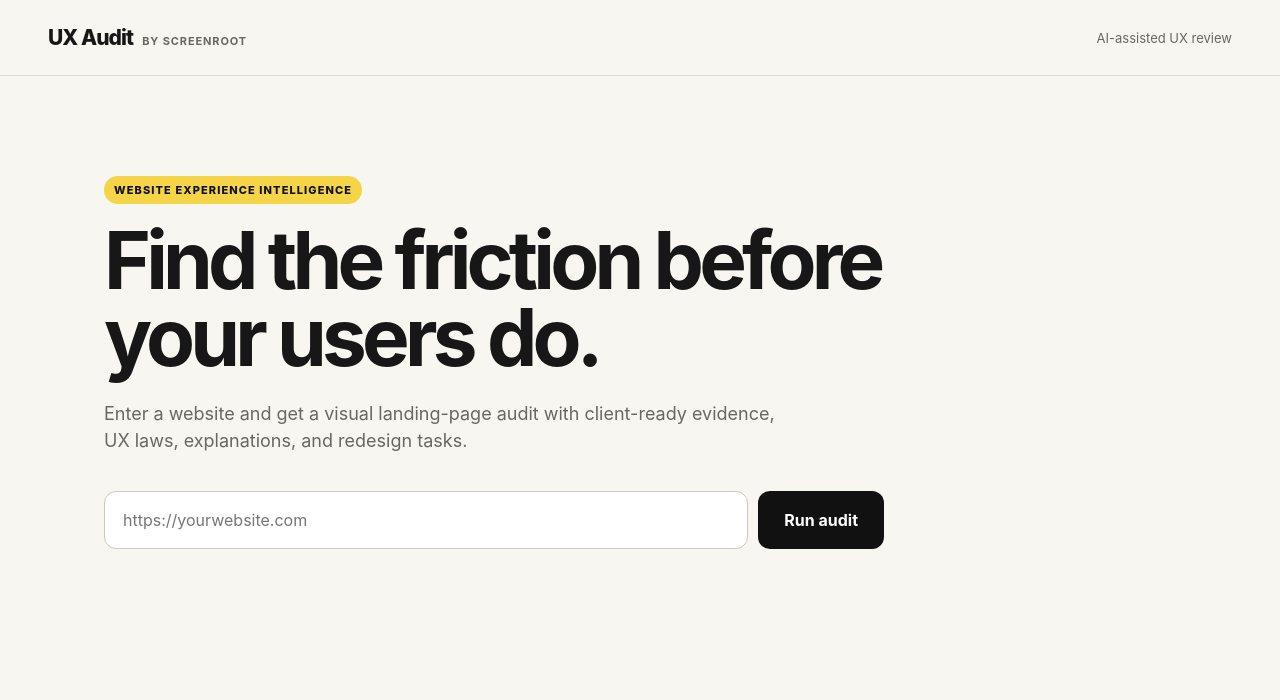
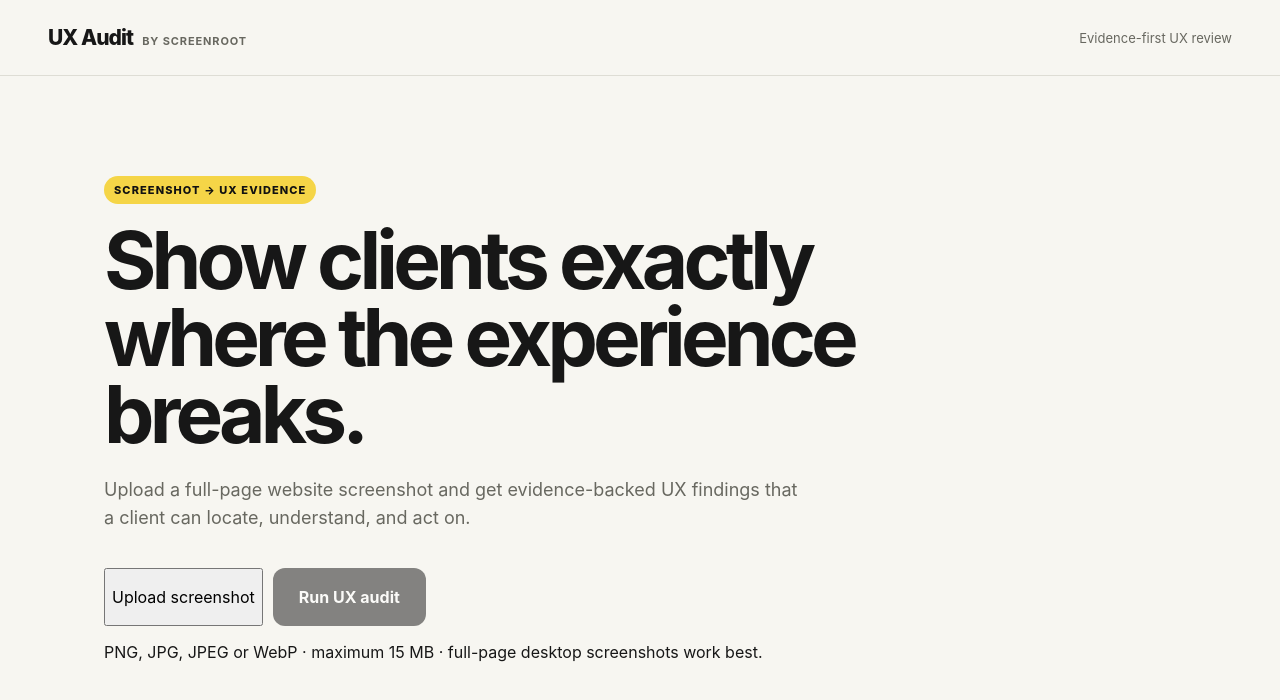
Before and after one commit to Zunaidscreenroot/uxaudit, a Next.js app: page / in a window 1280 px wide. Shown: the top 700 px of the page. Built offline with nearby package versions, Linux system fonts and the light colour scheme.

Commit message:
Replace URL input with screenshot upload UX

```diff
--- a/app/page.tsx
+++ b/app/page.tsx
@@ -1,9 +1,9 @@
 "use client";
-import { FormEvent, useState } from "react";
+import { ChangeEvent, FormEvent, useRef, useState } from "react";
 import type { AuditPage, AuditResult, AuditStage } from "@/lib/audit";
 
 const PIPELINE = [
-  { id: "capture", label: "Taking page snapshot" },
+  { id: "capture", label: "Preparing screenshot" },
   { id: "analyse", label: "Finding UX evidence" },
   { id: "enrich", label: "Applying UX standards" },
   { id: "complete", label: "Finalising evidence report" },
@@ -13,24 +13,42 @@ function ProgressPanel({ stages }: { stages: Record<string, AuditStage> }) {
   const active = Object.values(stages).find((stage) => stage.status === "active");
   const activeIndex = Math.max(0, PIPELINE.findIndex((item) => item.id === active?.id));
   return <div className="progressCard" role="status" aria-live="polite">
-    <div className="progressTop"><div><div className="muted">LIVE AUDIT PIPELINE</div><h2>{active?.label ?? "Preparing audit"}</h2><p>{active?.detail ?? "Starting the audit pipeline…"}</p></div><div className="progressSpinner" aria-hidden="true" /></div>
+    <div className="progressTop"><div><div className="muted">LIVE AUDIT PIPELINE</div><h2>{active?.label ?? "Preparing audit"}</h2><p>{active?.detail ?? "Starting the screenshot review…"}</p></div><div className="progressSpinner" aria-hidden="true" /></div>
     <div className="pipeline">{PIPELINE.map((item, index) => { const state = stages[item.id]; const done = index < activeIndex || state?.status === "complete"; const current = item.id === active?.id; return <div className={`pipelineStep ${done ? "done" : ""} ${current ? "current" : ""}`} key={item.id}><span className="pipelineIcon">{done ? "✓" : index + 1}</span><div><strong>{item.label}</strong><small>{done ? "Complete" : current ? "In progress" : "Waiting"}</small></div></div>; })}</div>
-    <div className="pipelineNote">The screenshot is used internally as the visual source of truth. The client-facing MVP focuses on concrete evidence and the exact page section where each issue appears. Region highlighting is intentionally disabled for now.</div>
+    <div className="pipelineNote">The uploaded screenshot is the source of truth. The audit focuses on concrete, client-ready UX evidence and tells you exactly which page section and visible element each finding refers to.</div>
   </div>;
 }
 
 export default function Home() {
-  const [url, setUrl] = useState("");
+  const [file, setFile] = useState<File | null>(null);
+  const [preview, setPreview] = useState("");
   const [result, setResult] = useState<AuditResult | null>(null);
   const [loading, setLoading] = useState(false);
   const [error, setError] = useState("");
   const [stages, setStages] = useState<Record<string, AuditStage>>({});
+  const inputRef = useRef<HTMLInputElement>(null);
   const page = result?.pages[0] as AuditPage | undefined;
 
+  function selectFile(event: ChangeEvent<HTMLInputElement>) {
+    const selected = event.target.files?.[0];
+    if (!selected) return;
+    setError(""); setResult(null); setFile(selected);
+    setPreview(URL.createObjectURL(selected));
+  }
+
+  function clearFile() {
+    setFile(null); setPreview("");
+    if (inputRef.current) inputRef.current.value = "";
+  }
+
   async function runAudit(event: FormEvent) {
-    event.preventDefault(); setLoading(true); setError(""); setResult(null); setStages({});
+    event.preventDefault();
+    if (!file) { setError("Upload a screenshot first."); return; }
+    setLoading(true); setError(""); setResult(null); setStages({});
     try {
-      const response = await fetch("/api/audit", { method: "POST", headers: { "Content-Type": "application/json" }, body: JSON.stringify({ url }) });
+      const body = new FormData();
+      body.append("screenshot", file);
+      const response = await fetch("/api/audit", { method: "POST", body });
       if (!response.ok) { const data = await response.json().catch(() => ({})); throw new Error(data.error ?? "Audit failed."); }
       if (!response.body) throw new Error("The audit server did not return a progress stream.");
       const reader = response.body.getReader(); const decoder = new TextDecoder(); let buffer = "";
@@ -50,14 +68,24 @@ export default function Home() {
   const low = findings.filter((finding) => finding.severity === "low").length;
 
   return <main className="shell">
-    <nav className="nav"><div className="brandLockup"><div className="brand">UX Audit</div><div className="brandByline">by ScreenRoot</div></div><div className="navMeta">AI-assisted UX review</div></nav>
-    <section className="hero"><div className="eyebrow">Website experience intelligence</div><h1>Find the friction before your users do.</h1><p className="lede">Enter a website and get a visual landing-page audit with client-ready evidence, UX laws, explanations, and redesign tasks.</p><form className="auditForm" onSubmit={runAudit}><input className="urlInput" type="text" inputMode="url" placeholder="https://yourwebsite.com" value={url} onChange={(event) => setUrl(event.target.value)} aria-label="Website URL" /><button className="auditButton" type="submit" disabled={loading}>{loading ? "Running audit…" : "Run audit"}</button></form>{error && <div className="error">{error}</div>}</section>
+    <nav className="nav"><div className="brandLockup"><div className="brand">UX Audit</div><div className="brandByline">by ScreenRoot</div></div><div className="navMeta">Evidence-first UX review</div></nav>
+    <section className="hero"><div className="eyebrow">Screenshot → UX evidence</div><h1>Show clients exactly where the experience breaks.</h1><p className="lede">Upload a full-page website screenshot and get evidence-backed UX findings that a client can locate, understand, and act on.</p>
+      <form className="auditForm" onSubmit={runAudit}>
+        <input ref={inputRef} type="file" accept="image/png,image/jpeg,image/webp" onChange={selectFile} hidden />
+        <button className="uploadButton" type="button" onClick={() => inputRef.current?.click()} disabled={loading}>{file ? "Change screenshot" : "Upload screenshot"}</button>
+        <button className="auditButton" type="submit" disabled={loading || !file}>{loading ? "Reviewing screenshot…" : "Run UX audit"}</button>
+      </form>
+      {file && <div className="uploadInfo"><span><strong>{file.name}</strong> · {(file.size / 1024 / 1024).toFixed(1)} MB</span><button type="button" onClick={clearFile} disabled={loading}>Remove</button></div>}
+      {preview && !loading && !result && <div className="uploadPreview"><img src={preview} alt="Uploaded website screenshot preview" /></div>}
+      {!file && <p className="uploadHint">PNG, JPG, JPEG or WebP · maximum 15 MB · full-page desktop screenshots work best.</p>}
+      {error && <div className="error">{error}</div>}
+    </section>
     {loading && <section className="results progressResults"><ProgressPanel stages={stages} /></section>}
     {result && page && <section className="results" aria-live="polite">
-      <div className="reportHeader"><div><div className="muted">LANDING PAGE AUDIT</div><h2>{page.title}</h2><a href={page.url} target="_blank" rel="noreferrer">{page.url}</a></div><div className="reportOutcome"><span>Evidence-backed findings</span><strong>{findings.length}</strong><small>{evidenceCount} visible evidence items</small></div></div>
-      <p className="reportSummary">This audit identified {findings.length} evidence-backed UX finding{findings.length === 1 ? "" : "s"} that can be located directly on the landing page. No composite UX score is shown because this MVP is designed to demonstrate evidence, not declare a pass/fail grade.</p>
+      <div className="reportHeader"><div><div className="muted">SCREENSHOT UX AUDIT</div><h2>{page.title}</h2><span className="sourceLabel">Source: uploaded screenshot</span></div><div className="reportOutcome"><span>Evidence-backed findings</span><strong>{findings.length}</strong><small>{evidenceCount} visible evidence items</small></div></div>
+      <p className="reportSummary">This report is intentionally evidence-first. There is no composite UX score: each finding points to a specific page section and visible interface element so a prospective client can verify the problem themselves.</p>
 
-      <div className="summary"><div className="card scoreCard"><div className="muted">AUDIT EVIDENCE</div><div className="metric">{evidenceCount}</div><p>Specific visible evidence items linked to page sections.</p></div><div className="card"><div className="muted">High priority</div><div className="metric">{high}</div><p>Material UX problems</p></div><div className="card"><div className="muted">Medium priority</div><div className="metric">{medium}</div><p>Meaningful friction</p></div><div className="card"><div className="muted">Low priority</div><div className="metric">{low}</div><p>Secondary opportunities</p></div></div>
+      <div className="summary"><div className="card scoreCard"><div className="muted">AUDIT EVIDENCE</div><div className="metric">{evidenceCount}</div><p>Specific visible evidence items from the supplied screenshot.</p></div><div className="card"><div className="muted">High priority</div><div className="metric">{high}</div><p>Material UX problems</p></div><div className="card"><div className="muted">Medium priority</div><div className="metric">{medium}</div><p>Meaningful friction</p></div><div className="card"><div className="muted">Low priority</div><div className="metric">{low}</div><p>Secondary opportunities</p></div></div>
 
       <div className="evidenceSection"><div className="sectionHeader"><div><div className="muted">CLIENT-READY UX EVIDENCE</div><h3>What is wrong, where it happens, and why it matters</h3></div><span className="pill">{findings.length} findings · {evidenceCount} evidence items</span></div>
         {findings.map((finding, findingIndex) => <article className="card regionFinding" key={finding.id}>
```
